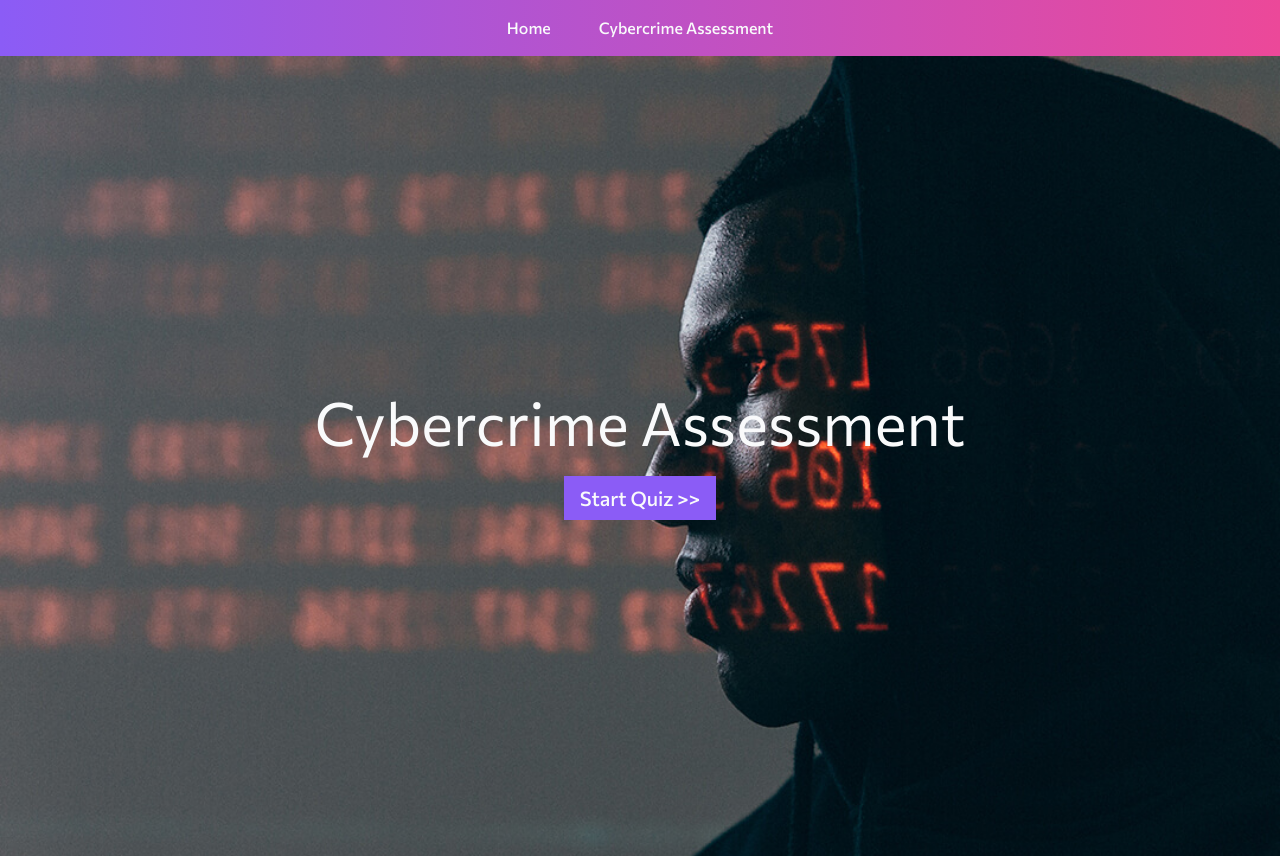
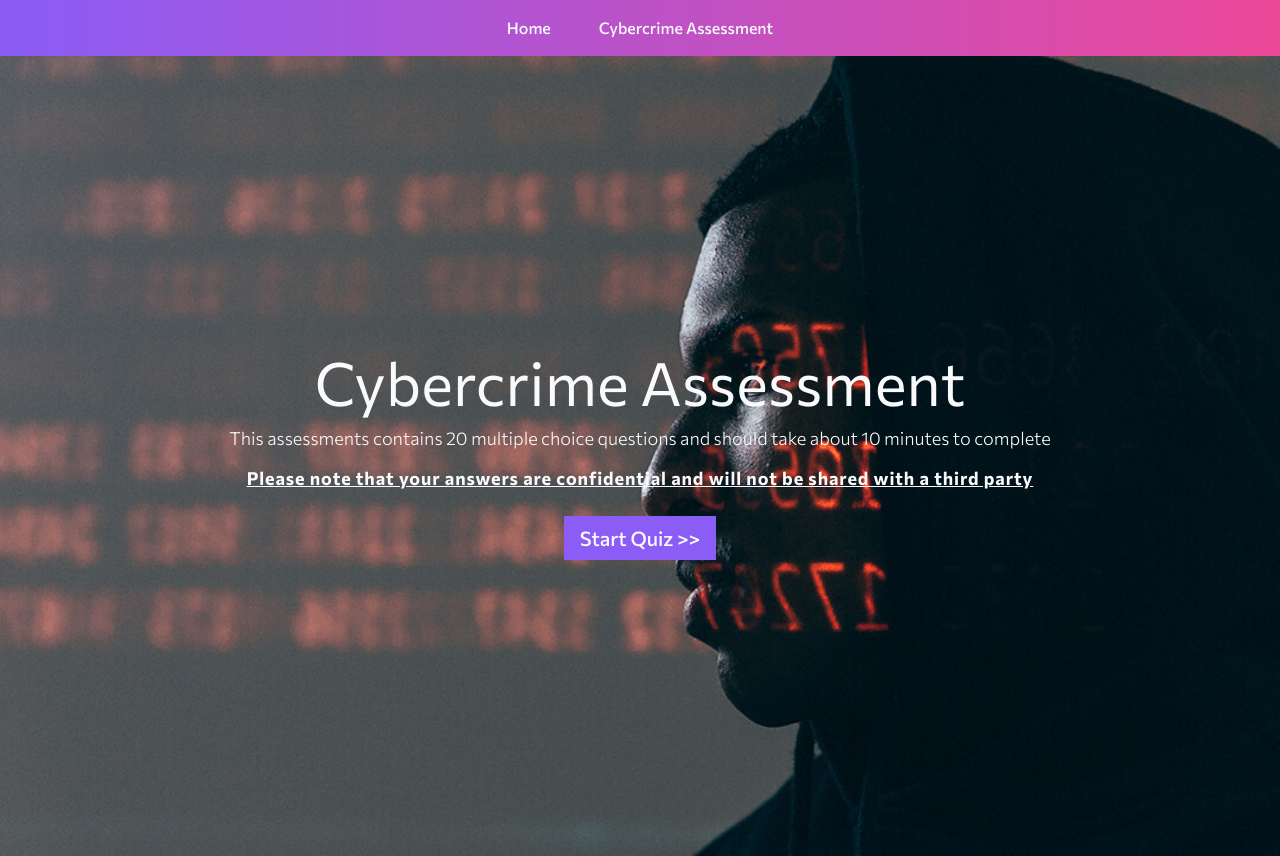
Before and after one commit to seewhy17/cybercrime-quiz, a Vue app: page / in a window 1280 px wide. Built offline with nearby package versions, Linux system fonts and the light colour scheme.

Commit message:
added important messages on the homepage

```diff
--- a/src/router.js
+++ b/src/router.js
@@ -1,4 +1,4 @@
-import { createWebHistory, createRouter } from 'vue-router'
+import { createWebHistory, createWebHashHistory, createRouter } from 'vue-router'
 
 const NotFound = () =>
   import(
@@ -36,13 +36,13 @@ const routes = [
   },
   {
     path: '/quiz',
-    name: 'qquiz',
+    name: 'quiz',
     component: AssessmentQuiz
   }
 ]
 
 const router = createRouter({
-  history: createWebHistory(),
+  history: createWebHashHistory(),
   scrollBehavior: () => ({
     y: 0
   }),
--- a/src/views/Homepage.vue
+++ b/src/views/Homepage.vue
@@ -1,6 +1,8 @@
 <template>
   <div class="bg-hero-image bg-cover min-h-screen w-full flex flex-col justify-center items-center">
   <h1 class="text-gray-50 text-4xl lg:text-6xl">Cybercrime Assessment</h1>
+  <p class="text-gray-50 text-lg font-thin mt-3">This assessments contains 20 multiple choice questions and should take about 10 minutes to complete</p>
+  <p class="text-gray-50 text-lg font-bold tracking-wider mt-3 underline">Please note that your answers are confidential and will not be shared with a third party</p>
   <router-link to="/quiz" class="py-2 px-4 bg-purple-500 text-gray-50 mt-6 text-xl font-medium">Start Quiz &gt;&gt;</router-link>
 
   </div>
```
